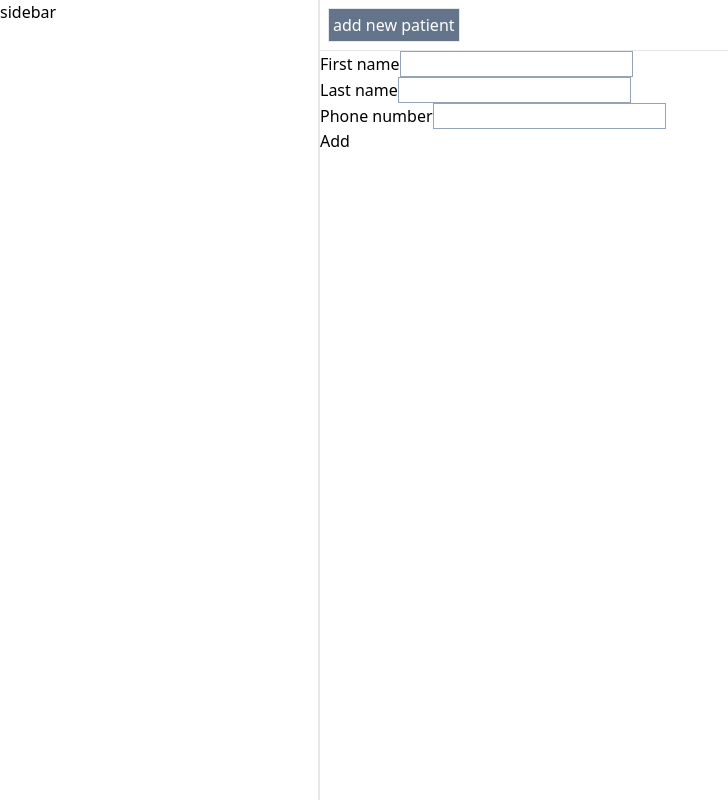
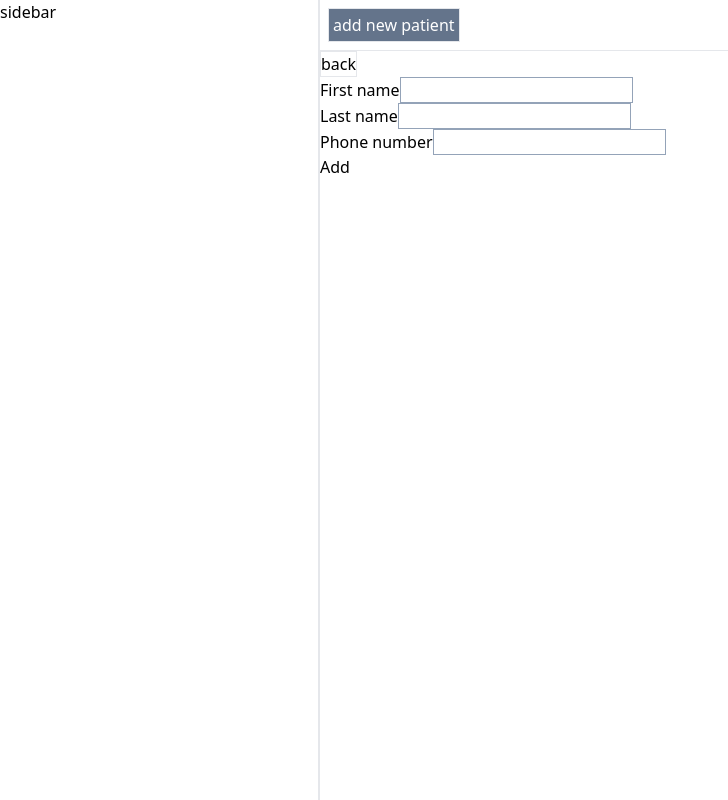
Before and after one commit to Sharkul-pixel/Automated-Prescription-System, a React (Vite) app: page /patients/new in a window 1280 px wide. Shown: the whole page, without its empty margins (0-728 px from the left). Built offline with nearby package versions, Linux system fonts and the light colour scheme.

Commit message:
Add a back button

```diff
--- a/src/routes/NewPatientForm.jsx
+++ b/src/routes/NewPatientForm.jsx
@@ -1,4 +1,4 @@
-import { redirect, Form } from "react-router-dom";
+import { redirect, Form, useNavigate } from "react-router-dom";
 
 export async function action({ request, params }) {
   const formData = await request.formData();
@@ -19,8 +19,19 @@
 }
 
 export default function NewPatientForm() {
+  const navigate = useNavigate();
+
   return (
     <>
+      <button
+        className="border"
+        type="button"
+        onClick={() => {
+          navigate(-1);
+        }}
+      >
+        back
+      </button>
       <Form method="post">
         <div>
           <label>First name</label>
```
